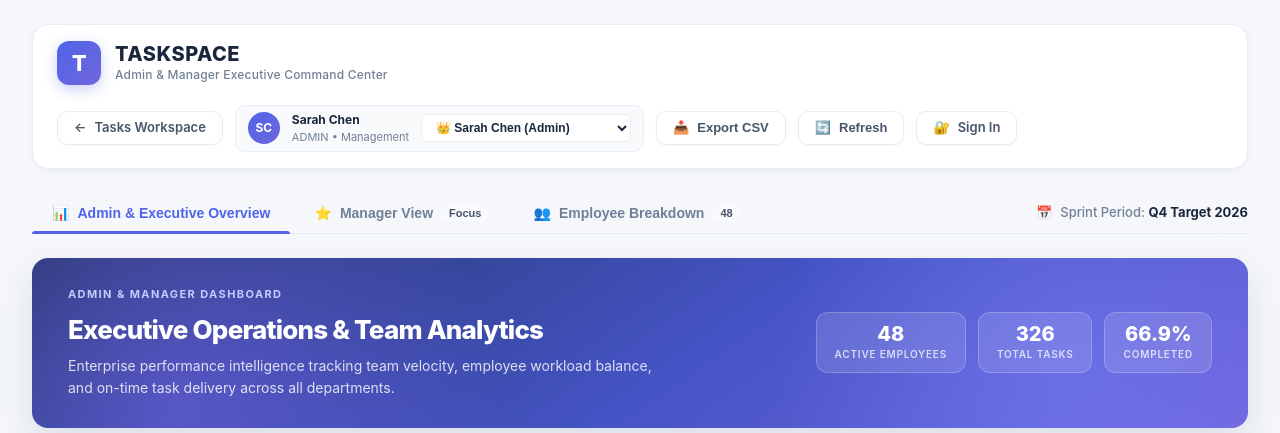
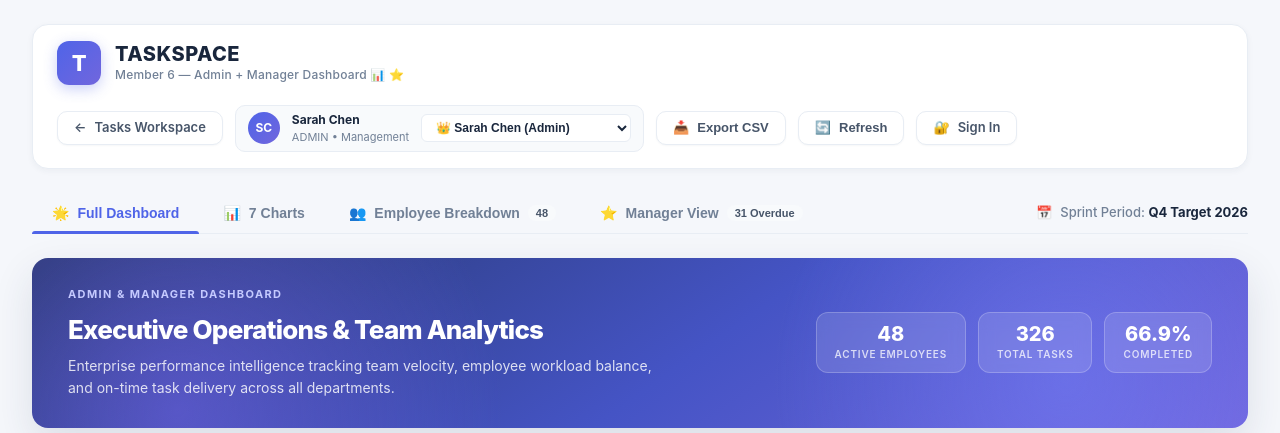
Before and after one commit to chramyasudha11/task-manager-app, a Flask app: page /admin in a window 1280 px wide. Shown: the top 433 px of the page. Run offline with Flask 3, Linux system fonts and the light colour scheme; data that the repository does not hold is empty.

Commit message:
Align dashboard design strictly with Member 6 specification: full view by default, 7 charts, 48-employee table, and manager view

```diff
--- a/static/js/dashboard.js
+++ b/static/js/dashboard.js
@@ -11,7 +11,7 @@ let currentPage = 1;
 const pageSize = 10;
 let sortField = "assigned";
 let sortAsc = false;
-let currentTab = "admin"; // 'admin', 'manager', 'employees'
+let currentTab = "all"; // 'all', 'charts', 'manager', 'employees'
 
 // Document Ready
 document.addEventListener("DOMContentLoaded", async () => {
@@ -132,19 +132,25 @@ function switchTab(tab) {
   const mgrSec = document.getElementById("manager-view-section");
   const empSec = document.getElementById("employee-table-section");
 
-  if (tab === "admin") {
+  if (tab === "all") {
+    if (adminSec) adminSec.style.display = "flex";
+    if (mgrSec) mgrSec.style.display = "flex";
+    if (empSec) empSec.style.display = "block";
+  } else if (tab === "charts" || tab === "admin") {
     if (adminSec) adminSec.style.display = "flex";
     if (mgrSec) mgrSec.style.display = "none";
-    if (empSec) empSec.style.display = "block";
+    if (empSec) empSec.style.display = "none";
+    adminSec?.scrollIntoView({ behavior: "smooth" });
   } else if (tab === "manager") {
     if (adminSec) adminSec.style.display = "none";
     if (mgrSec) mgrSec.style.display = "flex";
     if (empSec) empSec.style.display = "none";
+    mgrSec?.scrollIntoView({ behavior: "smooth" });
   } else if (tab === "employees") {
     if (adminSec) adminSec.style.display = "none";
     if (mgrSec) mgrSec.style.display = "none";
     if (empSec) empSec.style.display = "block";
-    empSec.scrollIntoView({ behavior: "smooth" });
+    empSec?.scrollIntoView({ behavior: "smooth" });
   }
 }
 
--- a/templates/dashboard.html
+++ b/templates/dashboard.html
@@ -29,7 +29,7 @@
         <div class="brand-badge-icon">T</div>
         <div class="dash-brand-title">
           <h1>TASKSPACE</h1>
-          <p>Admin &amp; Manager Executive Command Center</p>
+          <p>Member 6 — Admin + Manager Dashboard 📊 ⭐</p>
         </div>
       </div>
 
@@ -73,19 +73,23 @@
     <!-- NAVIGATION TABS -->
     <nav class="dashboard-tabs-bar">
       <div class="tab-nav-group">
-        <button class="tab-btn active" data-tab="admin" type="button">
+        <button class="tab-btn active" data-tab="all" type="button">
+          <span>🌟</span>
+          <span>Full Dashboard</span>
+        </button>
+        <button class="tab-btn" data-tab="charts" type="button">
           <span>📊</span>
-          <span>Admin &amp; Executive Overview</span>
-        </button>
-        <button class="tab-btn" data-tab="manager" type="button">
-          <span>⭐</span>
-          <span>Manager View</span>
-          <span class="tab-badge" id="mgr-tab-badge">Focus</span>
+          <span>7 Charts</span>
         </button>
         <button class="tab-btn" data-tab="employees" type="button">
           <span>👥</span>
           <span>Employee Breakdown</span>
           <span class="tab-badge">48</span>
+        </button>
+        <button class="tab-btn" data-tab="manager" type="button">
+          <span>⭐</span>
+          <span>Manager View</span>
+          <span class="tab-badge" id="mgr-tab-badge">31 Overdue</span>
         </button>
       </div>
 
@@ -407,7 +411,7 @@
     <!-- ========================================================================= -->
     <!-- DEDICATED MANAGER VIEW -->
     <!-- ========================================================================= -->
-    <section class="manager-view-container" id="manager-view-section" style="display:none;">
+    <section class="manager-view-container" id="manager-view-section">
 
       <!-- SECTION 1: Team Progress -->
       <div>
```
